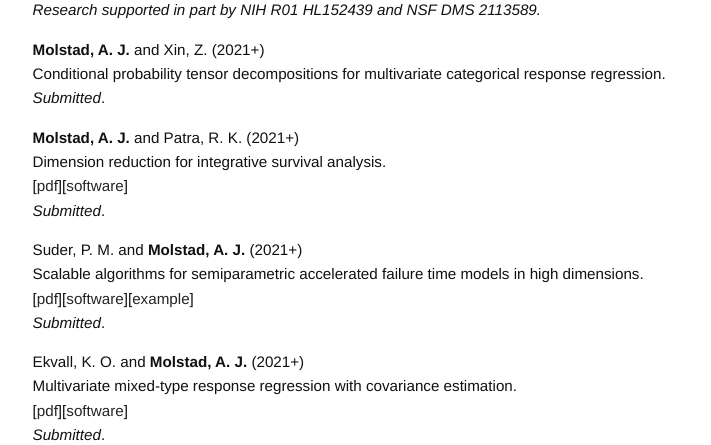
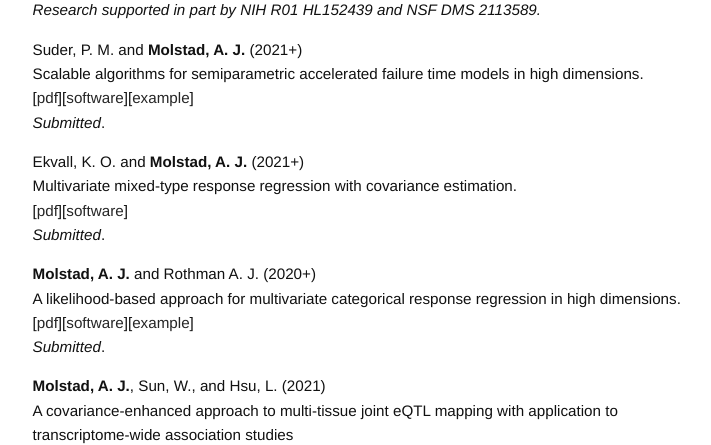
Before and after one commit to ajmolstad/ajmolstad.github.io, a Jekyll site: the page built from research.md, in a window 1280 px wide and 900 px high, cut to the strip 455-900 px from the top of the window. Shown: the whole strip, without its empty margins (275-986 px from the left). Built offline with Jekyll 4.4.1, drawn with Linux system fonts in a browser that asks for light colours.

Commit message:
Update research.md

```diff
--- a/research.md
+++ b/research.md
@@ -12,15 +12,15 @@ permalink: /research/
 Linear regression with group GMC penalization <br>
 *Submitted*. <br> -->
 
-**Molstad, A. J.** and Xin, Z. (2021+)<br>
+<!-- **Molstad, A. J.** and Xin, Z. (2021+)<br>
 Conditional probability tensor decompositions for
 multivariate categorical response regression. <br>
-*Submitted*. <br>
+*Submitted*. <br> -->
 
-**Molstad, A. J.** and Patra, R. K. (2021+)<br>
+<!-- **Molstad, A. J.** and Patra, R. K. (2021+)<br>
 Dimension reduction for integrative survival analysis. <br>
 [[pdf](https://arxiv.org/abs/2108.02143)][[software](https://github.com/ajmolstad/IntegrativeCox)]<br>
-*Submitted*. <br>
+*Submitted*. <br> -->
 
 
 Suder, P. M. and **Molstad, A. J.** (2021+) <br>
```
